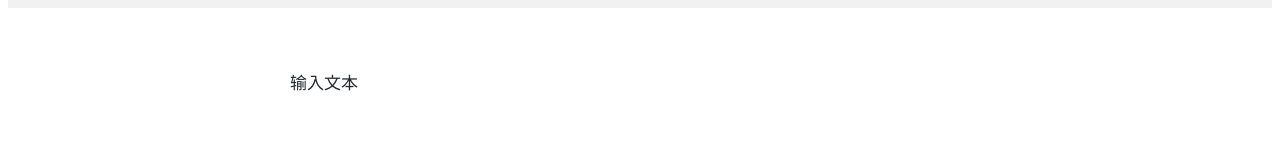
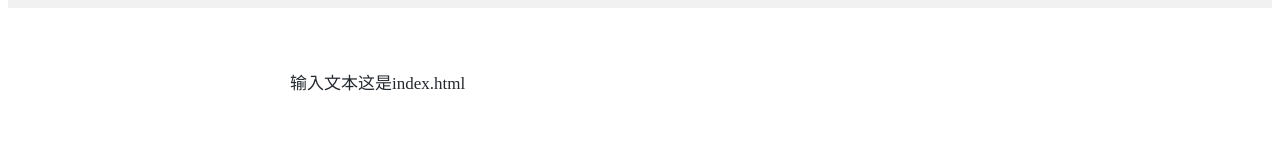
Before and after one commit to EamonSong/Eamon, a plain HTML site: page index.html in a window 1280 px wide. Shown: the part 160-320 px from the top of the page. Drawn offline with Linux system fonts and the light colour scheme.

Commit message:
Update index.html

```diff
--- a/index.html
+++ b/index.html
@@ -13,7 +13,7 @@
         text-size-adjust: 100%;
       ">
       <p>
-	输入文本
+	输入文本这是index.html
       </p>
     </article>
     <footer style="
```
